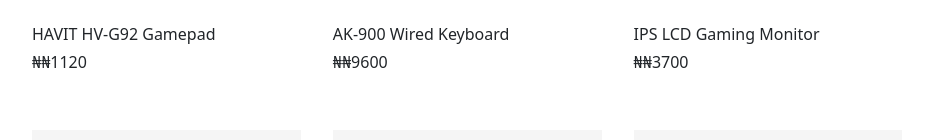
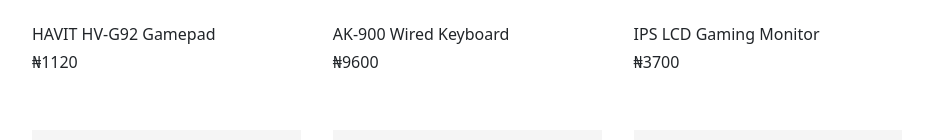
Before and after one commit to DevKaffy/Shoppia-project, a React (Vite) app: page / in a window 1280 px wide. Shown: the part 1064-1204 px from the top of the page, without its empty margins (48-981 px from the left). Built offline with nearby package versions, Linux system fonts and the light colour scheme.

Commit message:
WIP: products

```diff
--- a/src/Components/Products/Products.css
+++ b/src/Components/Products/Products.css
@@ -2,5 +2,5 @@
     @apply flex flex-wrap items-center justify-between border-b pb-[3.75rem];
 }
 .product-image{
-    @apply bg-black pr-8 pl-8 pt-[5px] pb-[5px] text-white w-full rounded-[5px] ;
+    @apply bg-black pr-8 pl-8 pt-[5px] pb-[5px] text-white w-full rounded-[5px];
 }
--- a/src/Components/Products/Products.jsx
+++ b/src/Components/Products/Products.jsx
@@ -4,6 +4,7 @@
 import { Slide } from 'react-slideshow-image'
 import ProductsItems from './ProductsItems'
 import "react-slideshow-image/dist/styles.css";
+
 
 const Products = () => {
   const slideRef = useRef(null);
@@ -43,7 +44,7 @@
             return (
               <div
                 key={`grp-${index}-key`}
-                className=" w-full h-[100vh] flex flex-wrap items-center gap-8"
+                className="w-full flex flex-wrap items-center gap-8 mb-8"
               >
                 {imgGroup.map((product, index) => (
                   <ProductsItems
--- a/src/Components/Products/ProductsItems.jsx
+++ b/src/Components/Products/ProductsItems.jsx
@@ -30,7 +30,7 @@
     }
   };
 
-  const formattedPrice = `₦${price}`;
+  const formattedPrice = `${price}`;
 
   return (
     <div>
--- a/src/index.css
+++ b/src/index.css
@@ -14,11 +14,11 @@
 :root{
   font-size: 16px;
 }
-@media only screen and (max-width:768px){
+/* @media only screen and (max-width:768px){
   :root{
   font-size: 12px;
 }
 
-}
+} */
 
 @tailwind utilities;
```
